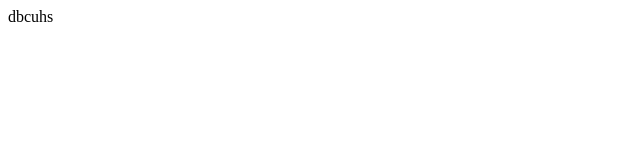
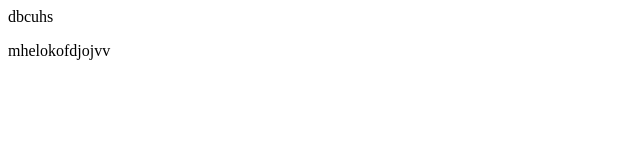
Before and after one commit to SyedThaslim/syed, a plain HTML site: page index.html in a window 1280 px wide. Shown: the whole page, without its empty margins (0-640 px from the left). Drawn offline with Linux system fonts and the light colour scheme.

Commit message:
Update index.html

```diff
--- a/index.html
+++ b/index.html
@@ -7,5 +7,6 @@
 </head>
 <body>
     <hi>dbcuhs</hi>
+    <P>mhelokofdjojvv</P>
 </body>
 </html>
```
